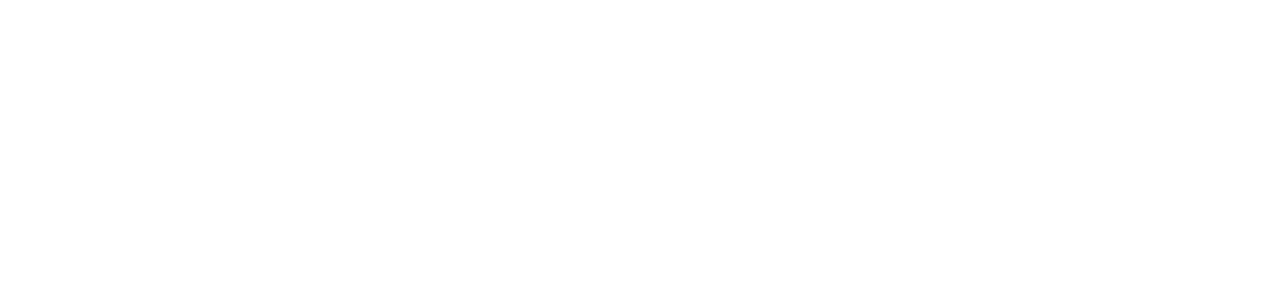
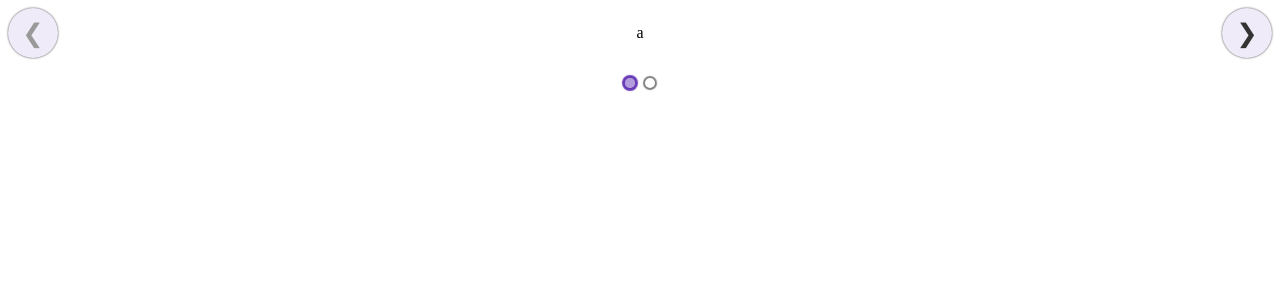
Before and after one commit to gabrielduete/apresentacao-react, a React (Create React App) app in the folder app/: page / in a window 1280 px wide. Shown: the top 300 px of the page. Built offline with nearby package versions, Linux system fonts and the light colour scheme.

Commit message:
feat: add CarouselSlide WIP

```diff
--- a/app/src/App.js
+++ b/app/src/App.js
@@ -1,5 +1,10 @@
 import React from "react"
+import CarouselSlide from "./components/carrossel/index"
 
-const App = () => {}
+const App = () => (
+  <>
+    <CarouselSlide />
+  </>
+)
 
 export default App
--- /dev/null
+++ b/app/src/components/carrossel/index.jsx
@@ -0,0 +1,11 @@
+import React from 'react'
+import Carousel from 'react-elastic-carousel'
+
+const CarouselSlide = () => (
+  <Carousel itemsToShow={1}>
+    <p>a</p>
+    <p>b</p>
+  </Carousel>
+)
+
+export default CarouselSlide
```
